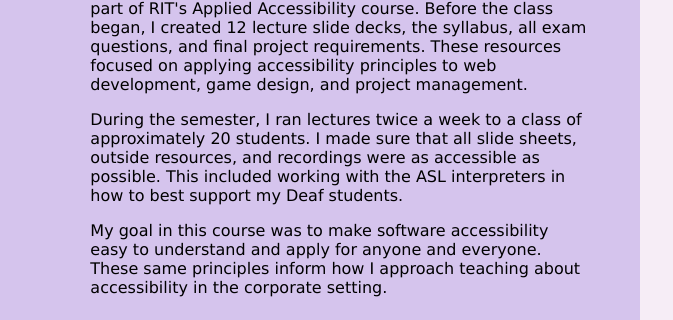
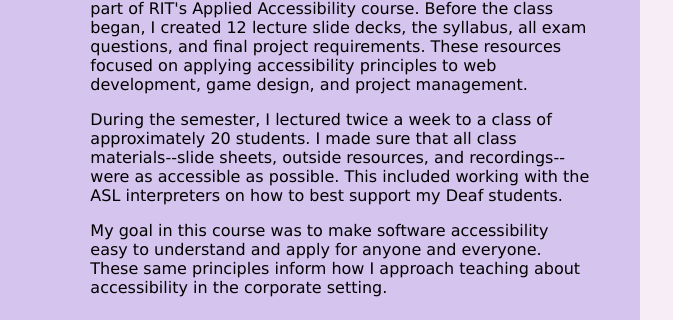
Before and after one commit to krs9851/krs9851.github.io, a plain HTML site: page index.html in a window 1280 px wide. Shown: the part 687-1007 px from the top of the page, 607-1280 px from the left. Drawn offline with Linux system fonts and the light colour scheme.

Commit message:
Update index.html

```diff
--- a/index.html
+++ b/index.html
@@ -83,7 +83,7 @@
 		 	</p>
 
 		 	<p>
-		 		During the semester, I ran lectures twice a week to a class of approximately 20 students. I made sure that all slide sheets, outside resources, and recordings were as accessible as possible. This included working with the ASL interpreters in how to best support my Deaf students.
+		 		During the semester, I lectured twice a week to a class of approximately 20 students. I made sure that all class materials--slide sheets, outside resources, and recordings--were as accessible as possible. This included working with the ASL interpreters on how to best support my Deaf students.
 		 	</p>
 
 		 	<p>
```
